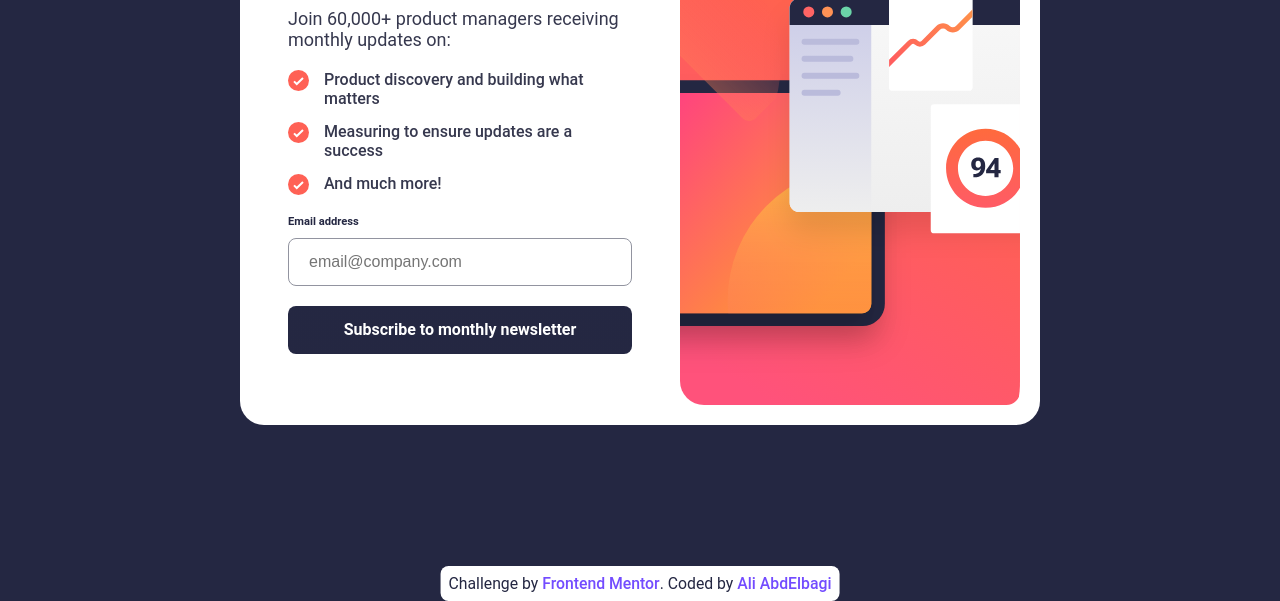
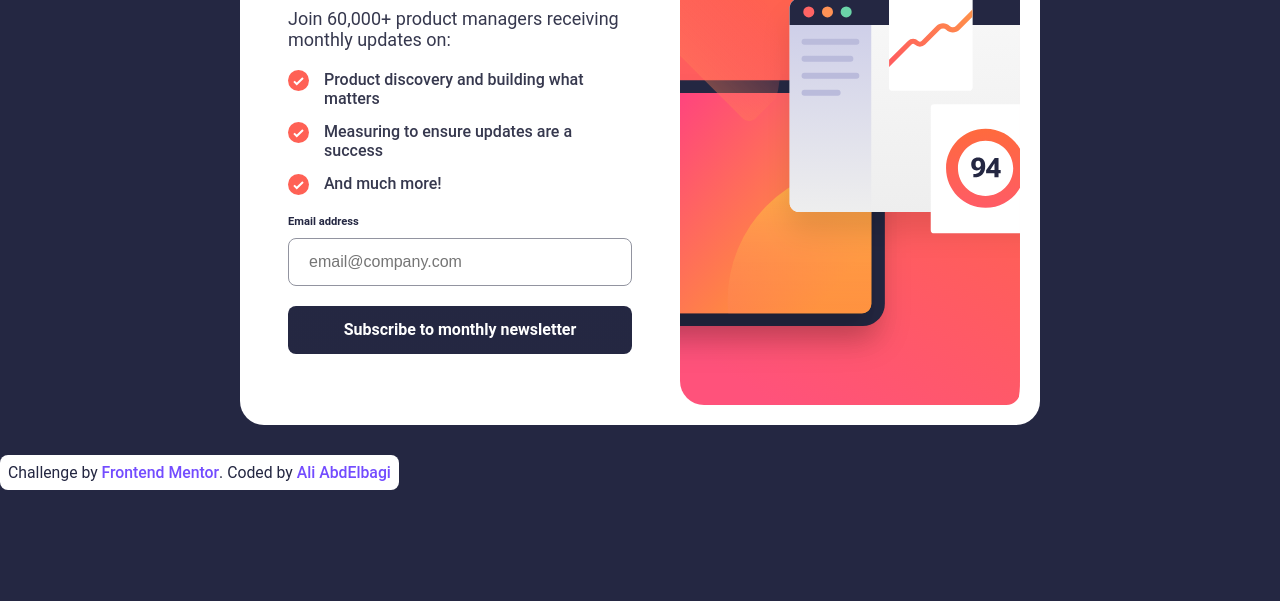
Before and after one commit to ali007-depug/newsletter-signup-with-success-message, a plain HTML site: page index.html in a window 1280 px wide. Shown: the part 199-800 px from the top of the page. Drawn offline with Linux system fonts and the light colour scheme.

Commit message:
upload files

```diff
--- a/sass/style.css
+++ b/sass/style.css
@@ -225,10 +225,7 @@ input {
 }
 
 .attribution {
-  position: absolute;
-  transform: translateX(-50%);
-  left: 50%;
-  bottom: 0;
+  position: relative;
   background-color: hsl(0, 0%, 100%);
   text-align: center;
   width: -moz-fit-content;
```
Also changed, not shown: 1 other file.
